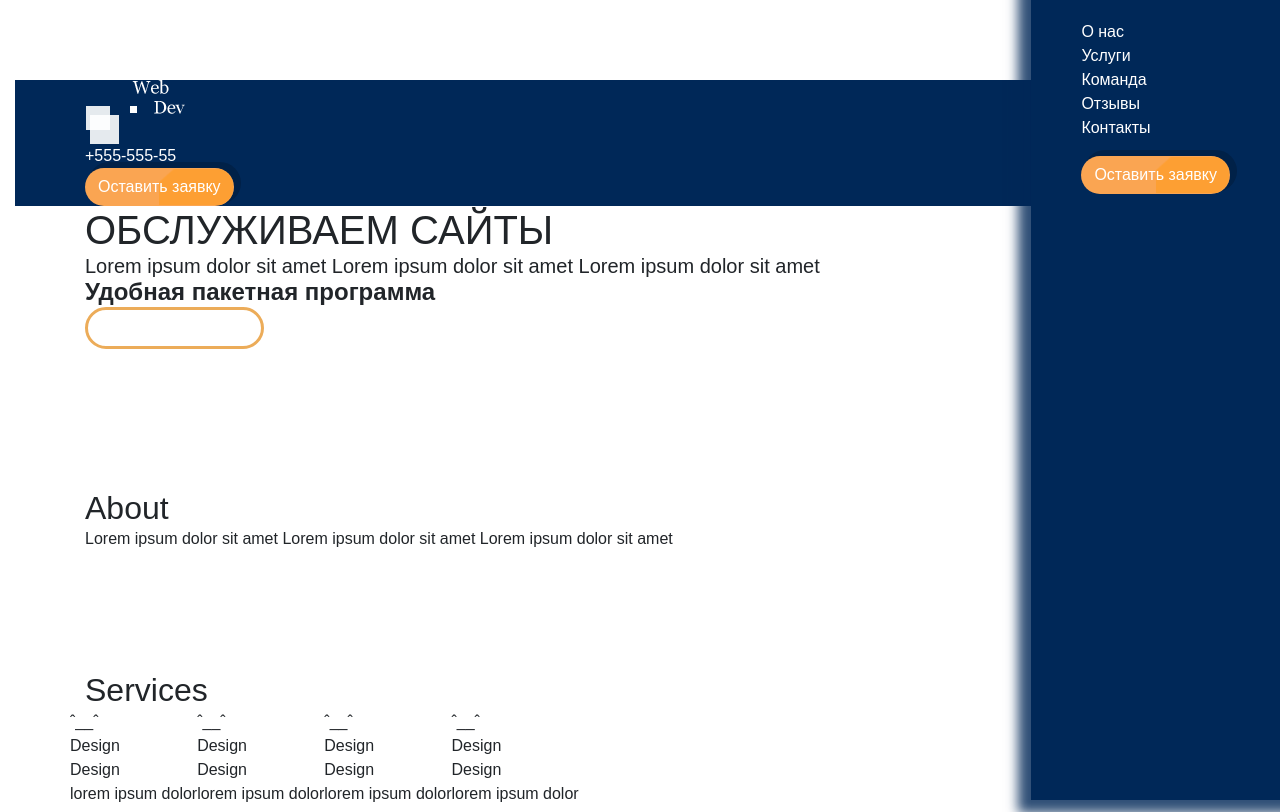
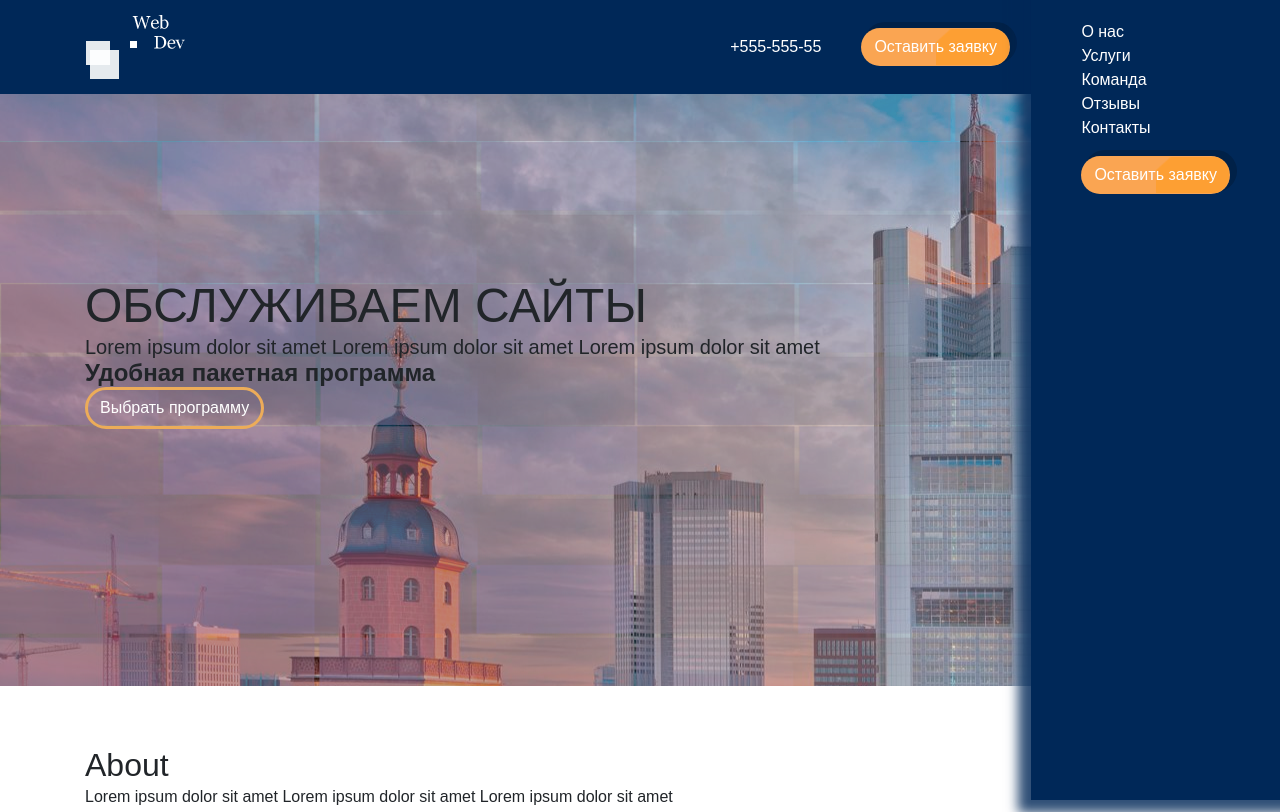
Before and after one commit to M-To-codding/Landing_for_team, a website: page index.html in a window 1280 px wide. Shown: the top 812 px of the page. Drawn offline with nearby package versions, Linux system fonts and the light colour scheme; files that its build step writes are made by us from their sources.

Commit message:
add main styles to header

```diff
--- a/assets/src/scss/template-parts/header.scss
+++ b/assets/src/scss/template-parts/header.scss
@@ -1,12 +1,62 @@
 .main-header {
-  padding: 80px 15px;
+  padding: 100px 15px 80px 15px;
+  background-image: url("./assets/public/imgs/bg_header.jpg");
+  position: relative;
+
+  &:before {
+    content: '';
+    display: block;
+    position: absolute;
+    top: 0;
+    bottom: 0;
+    left: 0;
+    right: 0;
+    width: 100%;
+    height: 100%;
+    background-image: url("./assets/public/imgs/header_back.png");
+    z-index: 0;
+  }
 
   .contacts-top {
+    position: absolute;
     width: 100%;
     background-color: #002858;
     top: 0;
     left: 0;
     right: 0;
     color: #fff;
+    padding: 15px 255px 15px 70px;
+
+    .container {
+      display: flex;
+      justify-content: space-between;
+    }
+
+    .contacts {
+      display: flex;
+      justify-content: center;
+      align-items: center;
+      .phone {
+        display: inline-block;
+        margin-right: 40px;
+      }
+    }
+  }
+
+  .slider {
+    z-index: 1;
+    position: relative;
+
+    &-caption {
+      margin: 177px auto;
+      margin-left: 0;
+      width: 100%;
+      padding-right: 255px;
+
+    }
+
+    .main-title {
+      font-size: 48px;
+    }
   }
 }
```
